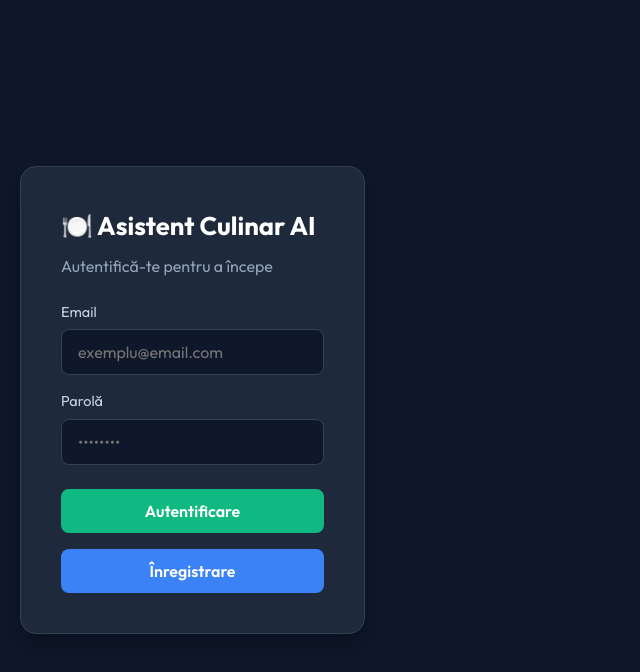
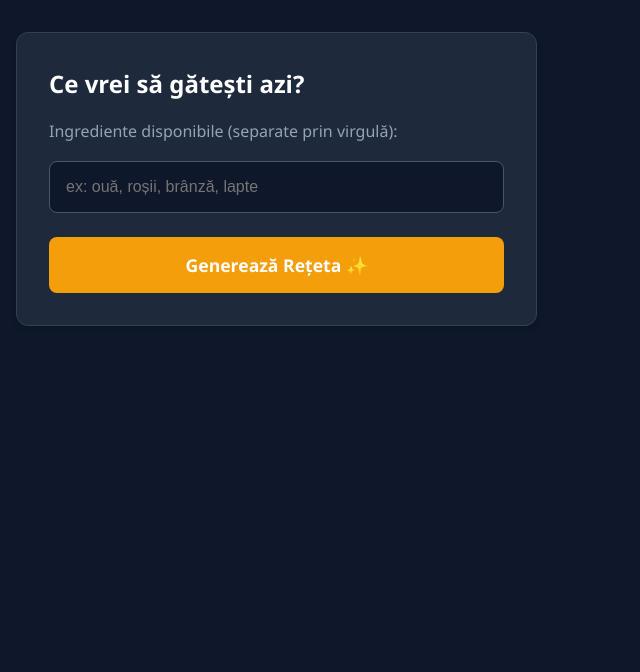
Before and after one commit to BiancaNicole1/Recipe-AI-Assistant, a React (Vite) app in the folder frontend/: page / in a window 1280 px wide. Shown: the top 672 px of the page, without its empty margins (0-640 px from the left). Built offline with nearby package versions, Linux system fonts and the light colour scheme.

Commit message:
Refacere design frontend: centrare, stări de loading și react-markdown

```diff
--- a/frontend/src/App.css
+++ b/frontend/src/App.css
@@ -1,282 +1,115 @@
-@import url('https://fonts.googleapis.com/css2?family=Outfit:wght@300;400;500;600;700&display=swap');
-
+/* Resetare de bază */
 * {
   box-sizing: border-box;
   margin: 0;
   padding: 0;
-  font-family: 'Outfit', sans-serif;
 }
 
 body {
-  background-color: #0f172a;
-  color: #f8fafc;
-  min-height: 100vh;
+  background-color: #0f172a; /* Un albastru închis foarte modern */
+  color: #f1f5f9;
+  font-family: 'Segoe UI', Tahoma, Geneva, Verdana, sans-serif;
+  line-height: 1.6;
 }
 
-.auth-container {
+/* Containerul principal care ține totul pe centru */
+.app-container {
+  min-height: 100vh;
   display: flex;
-  align-items: center;
-  justify-content: center;
-  min-height: 100vh;
-  padding: 20px;
+  flex-direction: column;
+  align-items: center; /* Centrează pe orizontală */
+  padding: 2rem 1rem;
 }
 
-.auth-card {
-  background: #1e293b;
-  padding: 40px;
-  border-radius: 16px;
+/* Limităm lățimea ca să nu se întindă pe tot ecranul pe monitoare mari */
+.content-wrapper {
   width: 100%;
-  max-width: 420px;
-  box-shadow: 0 10px 25px rgba(0, 0, 0, 0.3);
+  max-width: 800px;
+  display: flex;
+  flex-direction: column;
+  gap: 1.5rem;
+}
+
+/* Design-ul "Cardurilor" (Cutiile gri) */
+.card {
+  background-color: #1e293b;
+  border-radius: 12px;
+  padding: 2rem;
+  box-shadow: 0 4px 6px -1px rgba(0, 0, 0, 0.1), 0 2px 4px -1px rgba(0, 0, 0, 0.06);
   border: 1px solid #334155;
 }
 
-.auth-card h2 {
-  font-size: 1.6rem;
-  margin-bottom: 8px;
-  color: #fff;
+.card h2 {
+  margin-bottom: 1rem;
+  font-size: 1.5rem;
+  color: #ffffff;
 }
 
-.auth-card .subtitle {
-  color: #94a3b8;
-  margin-bottom: 24px;
+/* Input-ul pentru ingrediente */
+.input-field {
+  width: 100%;
+  padding: 1rem;
+  background-color: #0f172a;
+  border: 1px solid #475569;
+  border-radius: 8px;
+  color: #f8fafc;
+  font-size: 1rem;
+  margin-bottom: 1.5rem;
+  transition: border-color 0.3s ease;
 }
 
-.auth-form {
-  display: flex;
-  flex-direction: column;
-  gap: 16px;
+.input-field:focus {
+  outline: none;
+  border-color: #f59e0b; /* Portocaliu la focus */
 }
 
-.input-group {
-  display: flex;
-  flex-direction: column;
-  gap: 6px;
+/* Butonul principal portocaliu */
+.btn-primary {
+  width: 100%;
+  padding: 1rem;
+  background-color: #f59e0b;
+  color: #ffffff;
+  font-weight: bold;
+  font-size: 1.1rem;
+  border: none;
+  border-radius: 8px;
+  cursor: pointer;
+  transition: background-color 0.3s ease, transform 0.1s ease;
 }
 
-.input-group label {
-  font-size: 0.9rem;
+.btn-primary:hover {
+  background-color: #d97706;
+}
+
+.btn-primary:active {
+  transform: scale(0.98);
+}
+
+.btn-primary:disabled {
+  background-color: #94a3b8;
+  cursor: not-allowed;
+}
+
+/* Stilizarea textului generat (Markdown) */
+.recipe-content {
+  background-color: #0f172a;
+  padding: 1.5rem;
+  border-radius: 8px;
+  border: 1px solid #334155;
   color: #cbd5e1;
 }
 
-.auth-form input, .styled-input {
-  width: 100%;
-  padding: 12px 16px;
-  background: #0f172a;
-  border: 1px solid #334155;
-  border-radius: 8px;
-  color: #fff;
-  font-size: 1rem;
-  outline: none;
-  transition: border-color 0.2s;
+.recipe-content h2, .recipe-content h3 {
+  color: #f59e0b;
+  margin-top: 1.5rem;
+  margin-bottom: 0.5rem;
 }
 
-.auth-form input:focus, .styled-input:focus {
-  border-color: #3b82f6;
+.recipe-content ul, .recipe-content ol {
+  margin-left: 1.5rem;
+  margin-bottom: 1rem;
 }
 
-.btn {
-  padding: 12px;
-  border-radius: 8px;
-  font-size: 1rem;
-  font-weight: 600;
-  border: none;
-  cursor: pointer;
-  transition: all 0.2s;
+.recipe-content li {
+  margin-bottom: 0.5rem;
 }
-
-.btn-login {
-  background: #10b981;
-  color: #fff;
-  margin-top: 8px;
-}
-
-.btn-login:hover {
-  background: #059669;
-}
-
-.btn-signup {
-  background: #3b82f6;
-  color: #fff;
-}
-
-.btn-signup:hover {
-  background: #2563eb;
-}
-
-.main-container {
-  max-width: 1000px;
-  margin: 0 auto;
-  padding: 40px 20px;
-}
-
-.header {
-  display: flex;
-  justify-content: space-between;
-  align-items: center;
-  background: #1e293b;
-  padding: 24px 32px;
-  border-radius: 16px;
-  margin-bottom: 20px;
-  border: 1px solid #334155;
-}
-
-.header h1 {
-  font-size: 1.8rem;
-}
-
-.user-badge {
-  color: #64748b;
-  margin-top: 4px;
-}
-
-.btn-logout {
-  background: #ef4444;
-  color: #fff;
-  padding: 8px 16px;
-}
-
-.btn-logout:hover {
-  background: #dc2626;
-}
-
-/* Tabs */
-.tabs {
-  display: flex;
-  gap: 8px;
-  margin-bottom: 32px;
-}
-
-.tab-btn {
-  background: #1e293b;
-  color: #94a3b8;
-  padding: 12px 24px;
-  border-radius: 10px;
-  border: 1px solid #334155;
-  font-size: 1rem;
-  font-weight: 500;
-  cursor: pointer;
-}
-
-.tab-btn.active, .tab-btn:hover {
-  background: #3b82f6;
-  color: #fff;
-  border-color: #2563eb;
-}
-
-.card {
-  background: #1e293b;
-  padding: 32px;
-  border-radius: 16px;
-  border: 1px solid #334155;
-}
-
-.input-section {
-  display: flex;
-  flex-direction: column;
-  gap: 16px;
-}
-
-.input-section h2 {
-  font-size: 1.4rem;
-}
-
-.input-section label {
-  color: #94a3b8;
-}
-
-.btn-generate {
-  background: #f59e0b;
-  color: #fff;
-  padding: 14px;
-  margin-top: 8px;
-}
-
-.btn-generate:hover {
-  background: #d97706;
-}
-
-.error-message {
-  color: #f87171;
-  background: rgba(220, 38, 38, 0.1);
-  padding: 12px 16px;
-  border-radius: 8px;
-  margin-top: 20px;
-  border: 1px solid rgba(220, 38, 38, 0.2);
-}
-
-.recipe-section {
-  margin-top: 32px;
-}
-
-.recipe-content {
-  background: #0f172a;
-  padding: 24px;
-  border-radius: 8px;
-  margin: 20px 0;
-  border: 1px solid #334155;
-  color: #e2e8f0;
-  white-space: pre-wrap;
-  max-height: 350px;
-  overflow-y: auto;
-}
-
-.btn-save {
-  background: #6366f1;
-  color: #fff;
-  padding: 10px 20px;
-}
-
-.btn-save:hover {
-  background: #4f46e5;
-}
-
-/* Saved recipes section */
-.saved-recipes-container {
-  display: flex;
-  flex-direction: column;
-  gap: 20px;
-}
-
-.saved-list {
-  display: grid;
-  grid-template-columns: repeat(auto-fit, minmax(300px, 1fr));
-  gap: 20px;
-}
-
-.recipe-card {
-  background: #1e293b;
-  border: 1px solid #334155;
-  padding: 20px;
-  border-radius: 12px;
-}
-
-.recipe-card h3 {
-  margin-bottom: 12px;
-  color: #60a5fa;
-}
-
-.receta-text-preview {
-  background: #0f172a;
-  padding: 12px;
-  border-radius: 8px;
-  font-size: 0.85rem;
-  max-height: 150px;
-  overflow-y: auto;
-  margin-top: 10px;
-  color: #94a3b8;
-  white-space: pre-wrap;
-}
-
-.empty-state {
-  color: #64748b;
-  padding: 40px 0;
-  text-align: center;
-}
-
-.footer {
-  text-align: center;
-  margin-top: 60px;
-  color: #475569;
-  font-size: 0.9rem;
-}
--- a/frontend/src/App.jsx
+++ b/frontend/src/App.jsx
@@ -1,264 +1,99 @@
-import React, { useState, useEffect } from 'react';
-import axios from 'axios';
-import { createClient } from '@supabase/supabase-js';
-import './App.css';
-
-const SUPABASE_URL = "https://ybdzqspxgkkqfokyetol.supabase.co";
-const SUPABASE_ANON_KEY = "sb_publishable_XmwMwg_0zL_KhPMkSpQgdQ_F5-u_Cvq";
-const supabase = createClient(SUPABASE_URL, SUPABASE_ANON_KEY);
-
-const BACKEND_URL = "https://recipe-ai-assistant-backend.onrender.com";
+import React, { useState } from 'react';
+import ReactMarkdown from 'react-markdown';
+import './App.css'; // Asigură-te că importul către CSS este corect
 
 function App() {
-  const [user, setUser] = useState(null);
-  const [email, setEmail] = useState('');
-  const [password, setPassword] = useState('');
   const [ingredients, setIngredients] = useState('');
   const [recipe, setRecipe] = useState('');
-  const [title, setTitle] = useState('');
   const [loading, setLoading] = useState(false);
-  const [message, setMessage] = useState('');
-  const [savedRecipes, setSavedRecipes] = useState([]);
-  const [activeTab, setActiveTab] = useState('generate'); // 'generate' sau 'saved'
+  const [error, setError] = useState('');
 
-  useEffect(() => {
-    const fetchSession = async () => {
-      const { data: { session } } = await supabase.auth.getSession();
-      const currentUser = session?.user ?? null;
-      setUser(currentUser);
-      if (currentUser) {
-        fetchSavedRecipes(currentUser.id);
+  // Înlocuiește cu adresa ta de pe Render
+  const URL_BACKEND = 'https://recipe-ai-assistant-backend.onrender.com/api/generate-recipe';
+
+  const handleGenerate = async () => {
+    if (!ingredients.trim()) {
+      setError('Te rog să introduci cel puțin un ingredient.');
+      return;
     }
-    };
 
-    fetchSession();
+    setLoading(true);
+    setError('');
+    setRecipe('');
 
-    const { data: { subscription } } = supabase.auth.onAuthStateChange((_event, session) => {
-      const currentUser = session?.user ?? null;
-      setUser(currentUser);
-      if (currentUser) {
-        fetchSavedRecipes(currentUser.id);
-      } else {
-        setSavedRecipes([]);
-      }
+    try {
+      // Transformăm textul într-un array, separat prin virgulă
+      const ingredientsArray = ingredients.split(',').map(item => item.trim());
+
+      const response = await fetch(URL_BACKEND, {
+        method: 'POST',
+        headers: { 'Content-Type': 'application/json' },
+        body: JSON.stringify({ ingredients: ingredientsArray })
       });
 
-    return () => {
-      subscription.unsubscribe();
-    };
-  }, []);
+      const data = await response.json();
 
-  const fetchSavedRecipes = async (userId) => {
-    try {
-      const { data, error } = await supabase
-        .from('recipes')
-        .select('*')
-        .eq('user_id', userId);
+      if (!response.ok) {
+        throw new Error(data.error || 'A apărut o eroare la server.');
+      }
 
-      if (error) throw error;
-      setSavedRecipes(data || []);
+      setRecipe(data.recipe);
     } catch (err) {
-      console.error("Eroare la preluarea rețetelor:", err);
-    }
-  };
-
-  const handleSignUp = async (e) => {
-    e.preventDefault();
-    const { error } = await supabase.auth.signUp({ email, password });
-    if (error) {
-      alert(error.message);
-    } else {
-      alert('Cont creat! Te rog să verifici emailul pentru confirmare sau să te loghezi.');
-    }
-  };
-
-  const handleLogin = async (e) => {
-    e.preventDefault();
-    const { data, error } = await supabase.auth.signInWithPassword({ email, password });
-    if (error) {
-      alert(error.message);
-    } else {
-      setUser(data.user);
-      fetchSavedRecipes(data.user.id);
-    }
-  };
-
-  const handleLogout = async () => {
-    await supabase.auth.signOut();
-    setUser(null);
-  };
-
-  const generateRecipe = async () => {
-    if (!ingredients) return alert('Introdu ingredientele!');
-    setLoading(true);
-    setMessage('');
-    setRecipe('');
-    try {
-      const arrayIngrediente = ingredients.split(',').map(i => i.trim());
-      const response = await axios.post(`${BACKEND_URL}/api/generate-recipe`, {
-        ingredients: arrayIngrediente
-      });
-      setRecipe(response.data.recipe);
-      setTitle(response.data.title);
-    } catch (err) {
-      setMessage('Eroare la generarea rețetei. Asigură-te că backend-ul este activ pe Render.');
+      setError(err.message);
     } finally {
       setLoading(false);
     }
   };
 
-  const saveRecipe = async () => {
-    if (!user) return alert('Trebuie să fii logat pentru a salva rețeta!');
-    try {
-      const response = await axios.post(`${BACKEND_URL}/api/save-recipe`, {
-        userId: user.id,
-        title: title,
-        ingredients: ingredients,
-        recipeText: recipe
-      });
-      setMessage(response.data.message);
-      // Reîmprospătare rețete salvate
-      fetchSavedRecipes(user.id);
-    } catch (err) {
-      setMessage('Eroare la salvarea în baza de date.');
-    }
-  };
+  return (
+    <div className="app-container">
+      <div className="content-wrapper">
 
-  if (!user) {
-    return (
-      <div className="auth-container">
-        <div className="auth-card">
-          <h2>🍽️ Asistent Culinar AI</h2>
-          <p className="subtitle">Autentifică-te pentru a începe</p>
-          <form className="auth-form">
-            <div className="input-group">
-              <label>Email</label>
+        {/* Secțiunea de Input */}
+        <div className="card">
+          <h2>Ce vrei să gătești azi?</h2>
+          <p style={{ marginBottom: '1rem', color: '#94a3b8' }}>
+            Ingrediente disponibile (separate prin virgulă):
+          </p>
+
           <input
-                type="email"
-                placeholder="exemplu@email.com"
-                value={email}
-                onChange={(e) => setEmail(e.target.value)}
-                required
+            type="text"
+            className="input-field"
+            placeholder="ex: ouă, roșii, brânză, lapte"
+            value={ingredients}
+            onChange={(e) => setIngredients(e.target.value)}
           />
+
+          <button
+            className="btn-primary"
+            onClick={handleGenerate}
+            disabled={loading}
+          >
+            {loading ? 'Bucătarul AI gătește... 👨‍🍳' : 'Generează Rețeta ✨'}
+          </button>
         </div>
-            <div className="input-group">
-              <label>Parolă</label>
-              <input
-                type="password"
-                placeholder="••••••••"
-                value={password}
-                onChange={(e) => setPassword(e.target.value)}
-                required
-              />
+
+        {/* Mesaj de Eroare */}
+        {error && (
+          <div style={{ padding: '1rem', backgroundColor: '#7f1d1d', color: '#fca5a5', borderRadius: '8px', textAlign: 'center' }}>
+            {error}
           </div>
-            <button onClick={handleLogin} className="btn btn-login">
-              Autentificare
-            </button>
-            <button onClick={e => { e.preventDefault(); constSignUp(e); }} className="btn btn-signup">
-              Înregistrare
-            </button>
-          </form>
+        )}
+
+        {/* Secțiunea Rezultatului */}
+        {recipe && (
+          <div className="card">
+            <h2>Rețeta Ta</h2>
+            <div className="recipe-content">
+              {/* Aici ReactMarkdown face magia și transformă steluțele în design */}
+              <ReactMarkdown>{recipe}</ReactMarkdown>
+            </div>
+          </div>
+        )}
+
       </div>
     </div>
   );
 }
 
-  return (
-    <div className="main-container">
-      <header className="header">
-        <div className="logo-section">
-          <h1>🍽️ Asistent Culinar AI</h1>
-          <p className="user-badge">Utilizator: <b>{user.email}</b></p>
-        </div>
-        <button onClick={handleLogout} className="btn btn-logout">
-          Deconectare
-        </button>
-      </header>
-
-      {/* Tab-uri de navigare */}
-      <div className="tabs">
-        <button
-          className={`tab-btn ${activeTab === 'generate' ? 'active' : ''}`}
-          onClick={() => setActiveTab('generate')}
-        >
-          Generare Rețetă
-        </button>
-        <button
-          className={`tab-btn ${activeTab === 'saved' ? 'active' : ''}`}
-          onClick={() => setActiveTab('saved')}
-        >
-          Rețete Salvate 💾
-        </button>
-      </div>
-
-      {/* Secțiunea de Generare */}
-      {activeTab === 'generate' && (
-        <div className="content-grid">
-          <div className="card input-section">
-            <h2>Ce vrei să gătești azi?</h2>
-            <label>Ingrediente disponibile (separate prin virgulă):</label>
-            <input
-              type="text"
-              value={ingredients}
-              onChange={(e) => setIngredients(e.target.value)}
-              placeholder="ex: ouă, roșii, brânză, sare"
-              className="styled-input"
-            />
-            <button
-              onClick={generateRecipe}
-              className="btn btn-generate"
-              disabled={loading}
-            >
-              {loading ? 'Se generează rețeta...' : 'Generează Rețeta'}
-            </button>
-          </div>
-
-          {message && <p className="error-message">{message}</p>}
-
-          {recipe && (
-            <div className="card recipe-section">
-              <h2>{title}</h2>
-              <div className="recipe-content">
-                <pre>{recipe}</pre>
-              </div>
-              <button
-                onClick={saveRecipe}
-                className="btn btn-save"
-              >
-                Salvează rețeta în Supabase
-              </button>
-            </div>
-          )}
-        </div>
-      )}
-
-      {/* Secțiunea de Rețete Salvate */}
-      {activeTab === 'saved' && (
-        <div className="saved-recipes-container">
-          <h2>Rețetele tale salvate</h2>
-          {savedRecipes.length === 0 ? (
-            <p className="empty-state">Nu ai salvat nicio rețetă momentan.</p>
-          ) : (
-            <div className="saved-list">
-              {savedRecipes.map((receta, index) => (
-                <div key={index} className="card recipe-card">
-                  <h3>{receta.title || "Rețetă salvată"}</h3>
-                  <p><b>Ingrediente:</b> {receta.ingredients}</p>
-                  <div className="receta-text-preview">
-                    <pre>{receta.recipe_text || receta.recipeText}</pre>
-                  </div>
-                </div>
-              ))}
-            </div>
-          )}
-        </div>
-      )}
-
-      <footer className="footer">
-        <p>Proiect Cloud Computing - Asistent Culinar AI</p>
-      </footer>
-    </div>
-  );
-}
-
 export default App;
--- /dev/null
+++ b/package.json
@@ -0,0 +1,5 @@
+{
+  "dependencies": {
+    "react-markdown": "^10.1.0"
+  }
+}
```
Also changed, not shown: 2 other files (tests, documents, lock files or other folders). Lines whose indentation alone changed are shown as unchanged.
